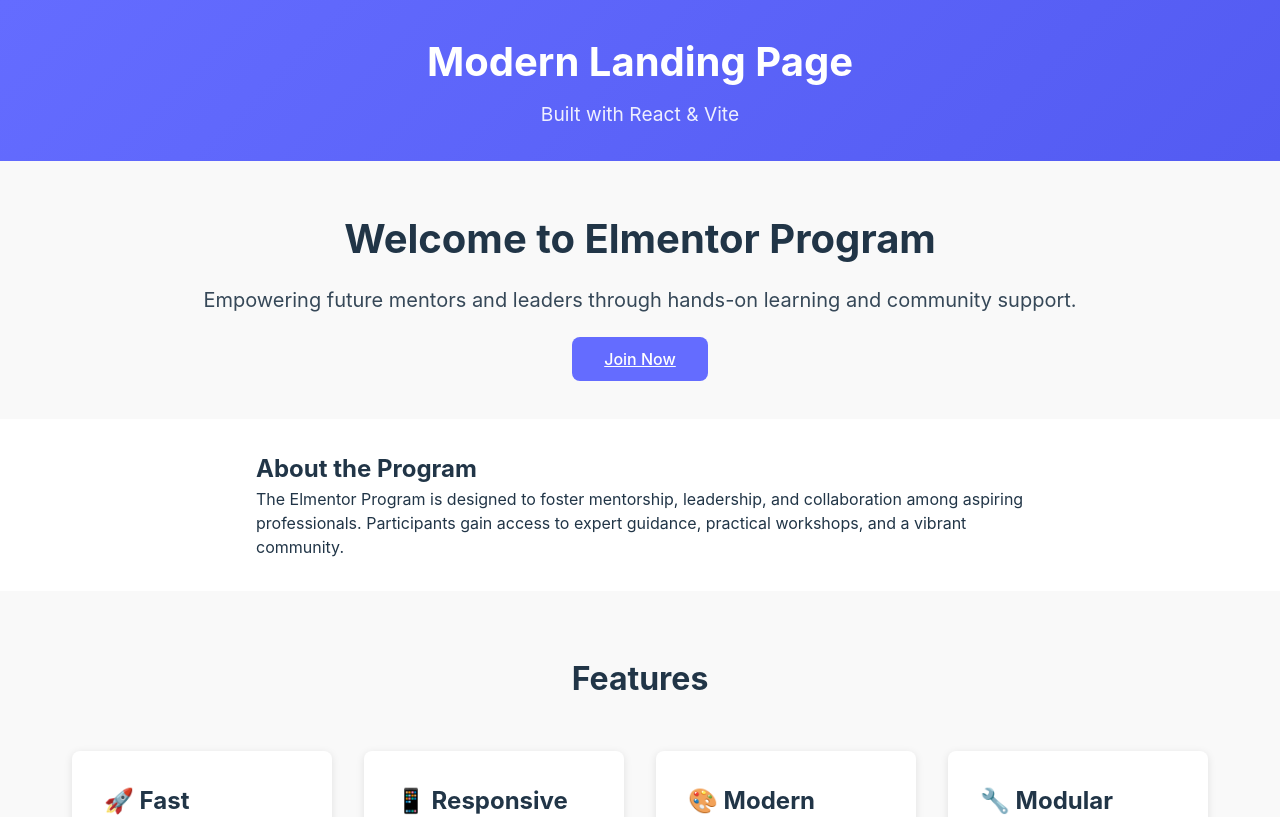
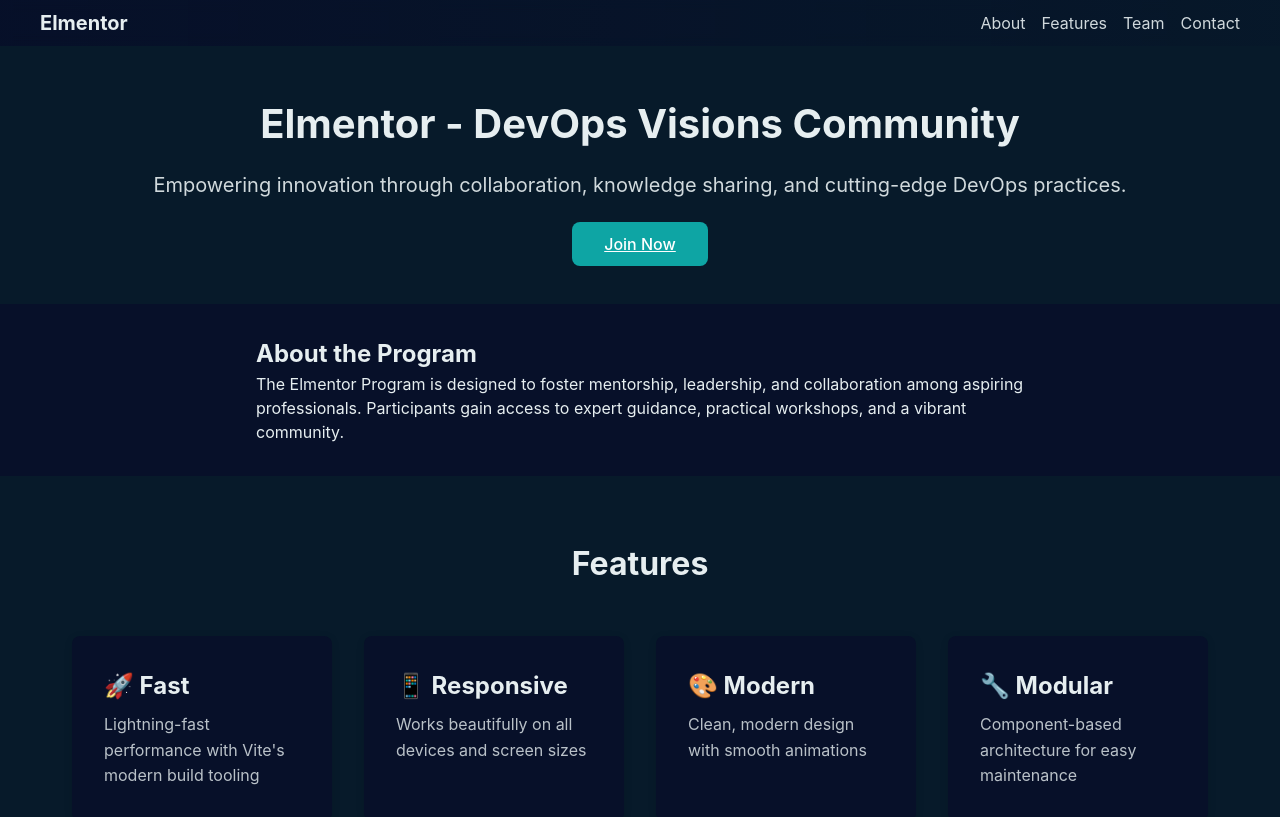
Before and after one commit to coplilot-demos/landing-page-demo, a React (Vite) app: page / in a window 1280 px wide. Shown: the top 817 px of the page. Built offline with nearby package versions, Linux system fonts and the light colour scheme.

Commit message:
Align site look with Elmentor: header, hero content and theming

```diff
--- a/src/App.css
+++ b/src/App.css
@@ -1,10 +1,10 @@
 :root {
-  --primary-color: #646cff;
-  --primary-hover: #535bf2;
-  --secondary-color: #f9f9f9;
-  --text-color: #213547;
-  --bg-color: #ffffff;
-  --card-bg: #f9f9f9;
+  --primary-color: #0ea5a4; /* teal accent similar to Elmentor */
+  --primary-hover: #08989a;
+  --secondary-color: #0f172a; /* dark background */
+  --text-color: #e6eef0;
+  --bg-color: #071029; /* deep navy */
+  --card-bg: #071a2a;
   --border-radius: 8px;
   --transition: all 0.3s ease;
 }
@@ -48,10 +48,10 @@
 }
 
 .header {
-  padding: 2rem 0;
-  background: linear-gradient(135deg, var(--primary-color), var(--primary-hover));
-  color: white;
-  text-align: center;
+  padding: 1rem 0;
+  background: transparent;
+  color: var(--text-color);
+  text-align: left;
 }
 
 .header h1 {
@@ -69,7 +69,7 @@
 }
 
 .hero {
-  padding: 4rem 0;
+  padding: 4rem 0 2rem;
   text-align: center;
 }
 
@@ -173,11 +173,41 @@
 }
 
 .footer {
-  background-color: var(--card-bg);
+  background-color: transparent;
   padding: 2rem 0;
   text-align: center;
   margin-top: auto;
   border-top: 1px solid rgba(0, 0, 0, 0.1);
+}
+
+/* Header specific styles */
+.site-header {
+  background: linear-gradient(90deg, rgba(7,16,41,0.6), rgba(7,26,42,0.8));
+  backdrop-filter: blur(6px);
+  position: sticky;
+  top: 0;
+  z-index: 50;
+}
+.header-inner {
+  display: flex;
+  align-items: center;
+  justify-content: space-between;
+  padding: 0.5rem 0;
+}
+.brand {
+  font-weight: 700;
+  font-size: 1.25rem;
+  color: var(--text-color);
+}
+.nav-links a {
+  color: var(--text-color);
+  margin-left: 1rem;
+  text-decoration: none;
+  opacity: 0.9;
+}
+.nav-links a:hover {
+  opacity: 1;
+  color: var(--primary-color);
 }
 
 @media (max-width: 768px) {
--- a/src/App.jsx
+++ b/src/App.jsx
@@ -9,12 +9,7 @@
 
   return (
     <div className="app">
-      <header className="header">
-        <div className="container">
-          <h1>Modern Landing Page</h1>
-          <p className="tagline">Built with React & Vite</p>
-        </div>
-      </header>
+      <Header />
 
       <main className="main">
   <Hero />
--- a/src/components/Header.jsx
+++ b/src/components/Header.jsx
@@ -1,14 +1,16 @@
 import React from 'react';
 
 const Header = () => (
-  <header style={{padding: '1rem', background: '#222', color: '#fff', display: 'flex', justifyContent: 'space-between', alignItems: 'center'}}>
-    <div style={{fontWeight: 'bold', fontSize: '1.5rem'}}>Elmentor Program</div>
-    <nav>
-      <a href="#about" style={{color: '#fff', marginRight: '1rem'}}>About</a>
-      <a href="#features" style={{color: '#fff', marginRight: '1rem'}}>Features</a>
-      <a href="#team" style={{color: '#fff', marginRight: '1rem'}}>Team</a>
-      <a href="#contact" style={{color: '#fff'}}>Contact</a>
-    </nav>
+  <header className="site-header">
+    <div className="container header-inner">
+      <div className="brand">Elmentor</div>
+      <nav className="nav-links">
+        <a href="#about">About</a>
+        <a href="#features">Features</a>
+        <a href="#team">Team</a>
+        <a href="#contact">Contact</a>
+      </nav>
+    </div>
   </header>
 );
 
--- a/src/components/Hero.jsx
+++ b/src/components/Hero.jsx
@@ -3,8 +3,8 @@
 const Hero = () => (
   <section className="hero-section">
     <div className="container">
-      <h1 className="hero-title">Welcome to Elmentor Program</h1>
-      <p className="hero-sub">Empowering future mentors and leaders through hands-on learning and community support.</p>
+      <h1 className="hero-title">Elmentor - DevOps Visions Community</h1>
+      <p className="hero-sub">Empowering innovation through collaboration, knowledge sharing, and cutting-edge DevOps practices.</p>
       <a href="#contact" className="btn btn-primary">Join Now</a>
     </div>
   </section>
```
